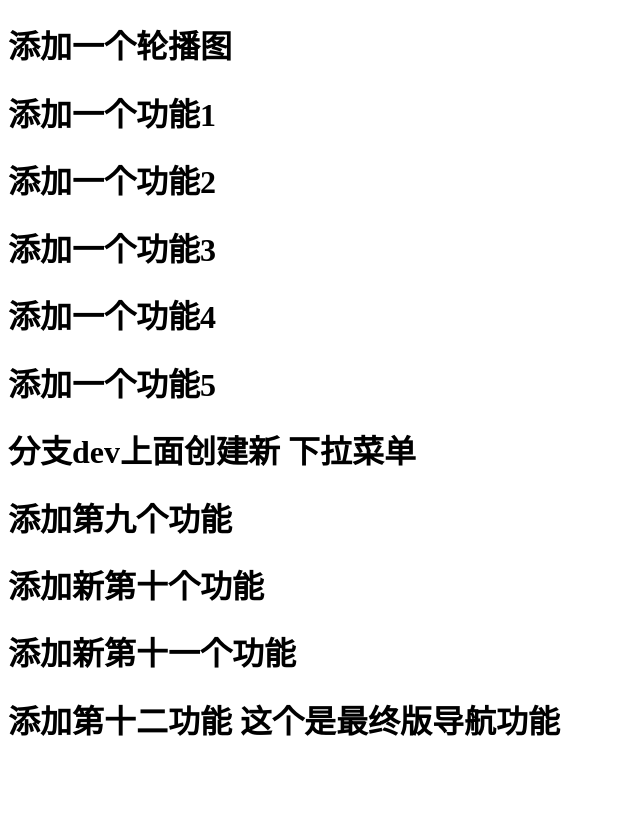
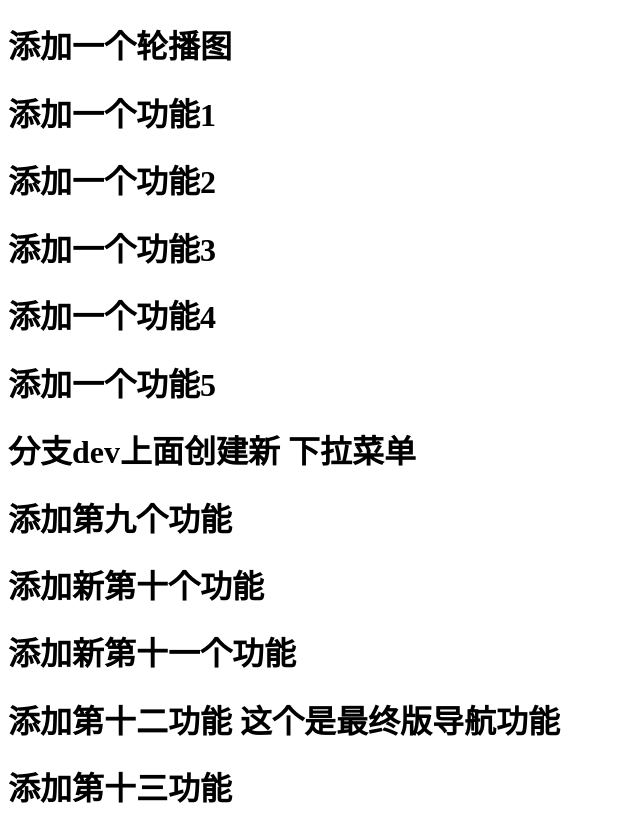
Before and after one commit to xieyongtao/-vue1947-53, a plain HTML site: page index.html in a window 1280 px wide. Shown: the whole page, without its empty margins (0-640 px from the left). Before the commit the page ends 800 px from the top, so only its background shows below. Drawn offline with Linux system fonts and the light colour scheme.

Commit message:
添加十三功能

```diff
--- a/index.html
+++ b/index.html
@@ -19,5 +19,6 @@
     <h1>添加新第十个功能</h1>
     <h1>添加新第十一个功能</h1>
     <h1>添加第十二功能 这个是最终版导航功能</h1>
+    <h1>添加第十三功能</h1>
 </body>
 </html>
```
